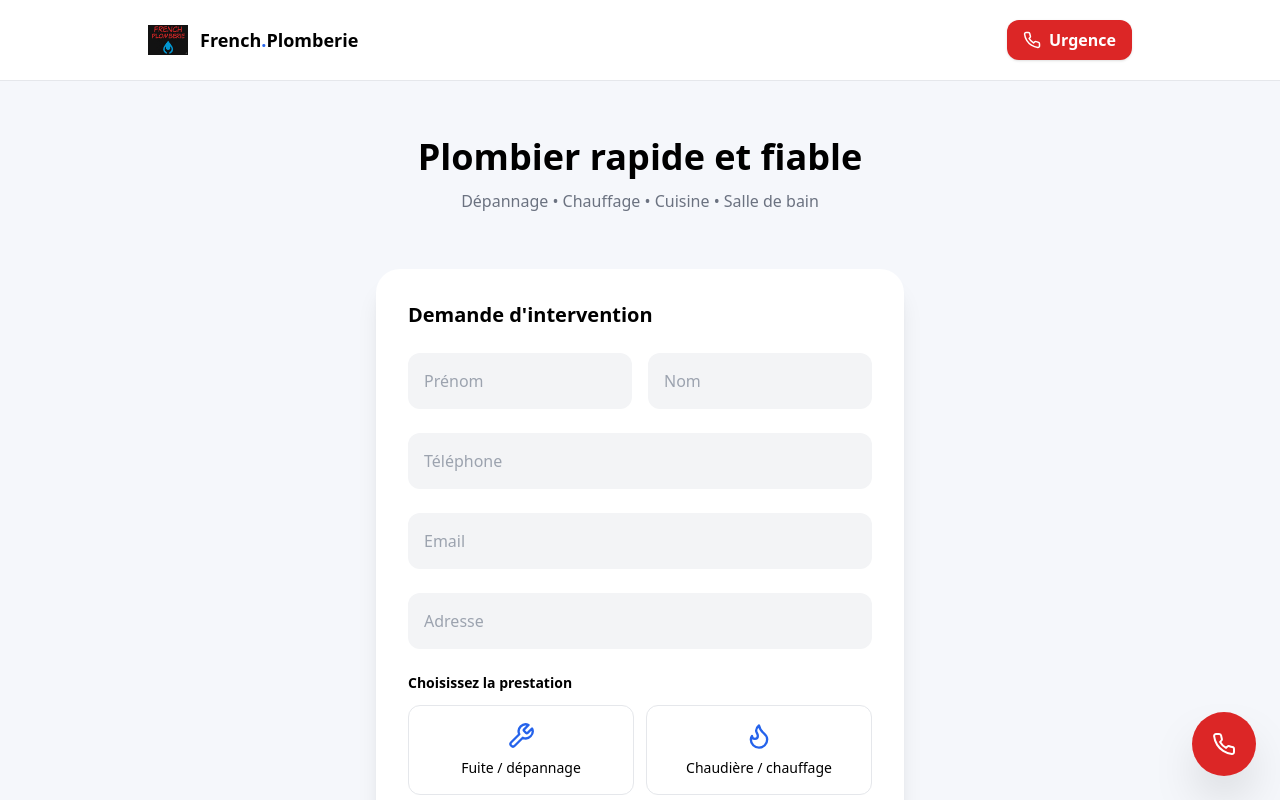
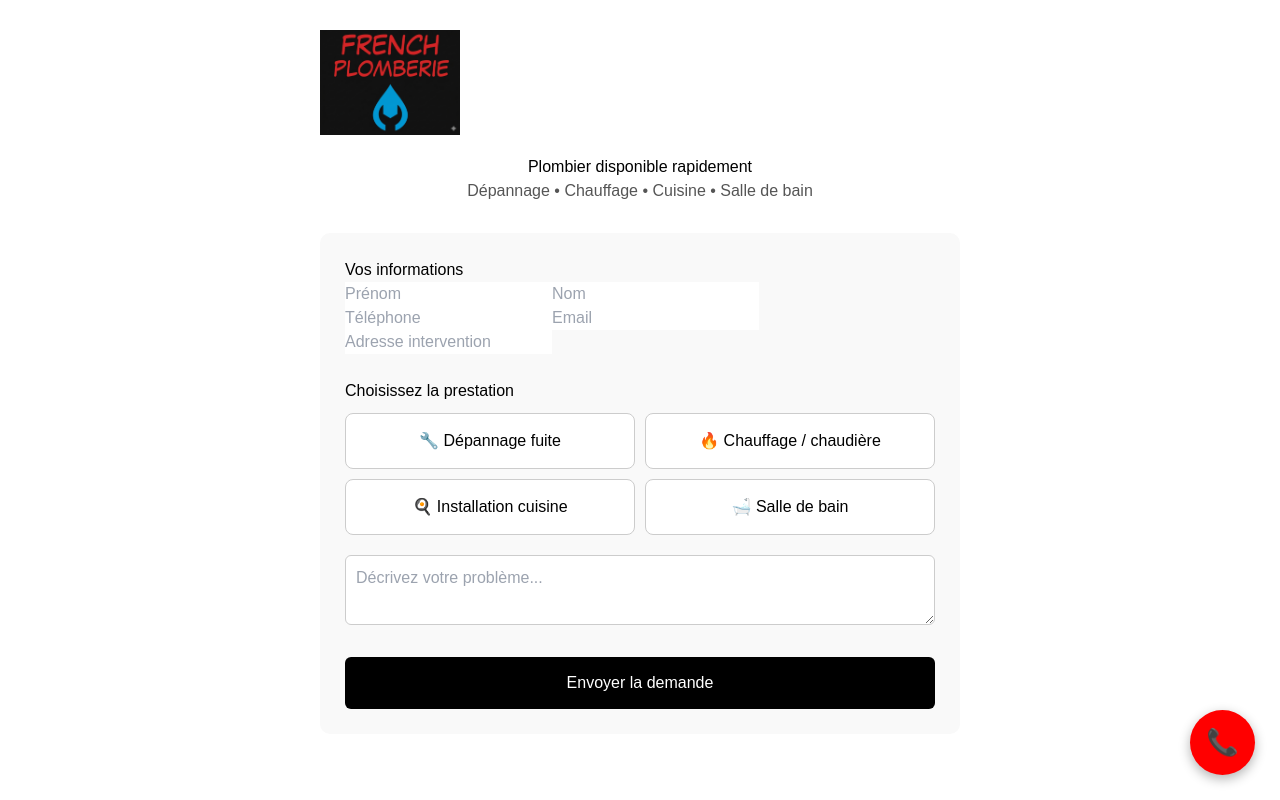
Before and after one commit to NicolasSendid/French-Plomberie, a Next.js app: page / in a window 1280 px wide. Shown: the top 800 px of the page. Built offline with nearby package versions, Linux system fonts and the light colour scheme.

Commit message:
Update page.tsx

```diff
--- a/app/page.tsx
+++ b/app/page.tsx
@@ -1,342 +1,286 @@
-"use client"
+"use client";
 
-import { useState,useEffect } from "react"
-import {
-Phone,
-Wrench,
-Flame,
-Bath,
-Utensils,
-Send,
-Camera,
-Check,
-X
-} from "lucide-react"
+import { useState, useEffect } from "react";
 
-export default function Home(){
+export default function Home() {
 
-const [formData,setFormData] = useState({
-prenom:"",
-nom:"",
-tel:"",
-mail:"",
-adresse:"",
-prestation:""
-})
-
-const [photos,setPhotos] = useState<File[]>([])
-const [status,setStatus] = useState("idle")
-const [showInstall,setShowInstall] = useState(false)
-const [deferredPrompt,setDeferredPrompt] = useState<any>(null)
-
-const prestations=[
-
-{ id:"depannage",label:"Fuite / dépannage",icon:<Wrench size={28}/> },
-{ id:"chauffage",label:"Chaudière / chauffage",icon:<Flame size={28}/> },
-{ id:"cuisine",label:"Installation cuisine",icon:<Utensils size={28}/> },
-{ id:"sdb",label:"Salle de bain",icon:<Bath size={28}/> }
-
-]
-
-/* INSTALL PWA */
+const [status,setStatus]=useState("");
+const [prestation,setPrestation]=useState("");
+const [showInstall,setShowInstall]=useState(false);
+const [deferredPrompt,setDeferredPrompt]=useState(null);
 
 useEffect(()=>{
 
-window.addEventListener("beforeinstallprompt",(e:any)=>{
+window.addEventListener("beforeinstallprompt",(e)=>{
+e.preventDefault();
+setDeferredPrompt(e);
+setShowInstall(true);
+});
 
-e.preventDefault()
-setDeferredPrompt(e)
-setShowInstall(true)
-
-})
-
-},[])
+},[]);
 
 const installApp=async()=>{
 
-if(!deferredPrompt) return
+if(!deferredPrompt) return;
 
-deferredPrompt.prompt()
+deferredPrompt.prompt();
 
-const choice=await deferredPrompt.userChoice
+const choice=await deferredPrompt.userChoice;
 
 if(choice.outcome==="accepted"){
-setShowInstall(false)
+setShowInstall(false);
 }
 
-}
+};
 
-/* PHOTOS */
+const handleSubmit=async(e)=>{
 
-const handlePhotos=(e:any)=>{
+e.preventDefault();
 
-const files=Array.from(e.target.files).slice(0,3)
+const formData=new FormData(e.target);
+const data=Object.fromEntries(formData.entries());
 
-setPhotos(files as File[])
-
-}
-
-/* SUBMIT */
-
-const handleSubmit=async(e:any)=>{
-
-e.preventDefault()
-
-setStatus("loading")
+data.prestation=prestation;
 
 try{
 
-const data=new FormData()
+const response=await fetch("/api/send",{
+method:"POST",
+headers:{ "Content-Type":"application/json" },
+body:JSON.stringify(data)
+});
 
-Object.entries(formData).forEach(([k,v])=>{
-data.append(k,v)
-})
+if(response.ok){
 
-photos.forEach(photo=>{
-data.append("photos",photo)
-})
-
-const res=await fetch("/api/send",{
-method:"POST",
-body:data
-})
-
-if(res.ok){
-
-setStatus("success")
-
-setFormData({
-prenom:"",
-nom:"",
-tel:"",
-mail:"",
-adresse:"",
-prestation:""
-})
-
-setPhotos([])
+setStatus("✅ Votre demande a bien été envoyée !");
+e.target.reset();
+setPrestation("");
 
 }else{
 
-setStatus("error")
+setStatus("❌ Une erreur est survenue.");
 
 }
 
 }catch{
 
-setStatus("error")
+setStatus("❌ Impossible d'envoyer la demande.");
 
 }
 
-}
-
-/* INPUT HANDLER */
-
-const handleChange=(e:any)=>{
-
-setFormData({
-...formData,
-[e.target.name]:e.target.value
-})
-
-}
+};
 
 return(
 
-<main className="min-h-screen bg-[#F5F7FB] pb-32">
+<div style={{
+maxWidth:"700px",
+margin:"auto",
+padding:"30px",
+fontFamily:"Arial",
+position:"relative"
+}}>
 
-{/* HEADER */}
+{/* LOGO */}
 
-<header className="bg-white border-b sticky top-0 z-20">
+<div style={{textAlign:"center",marginBottom:"20px"}}>
+<img src="/logo.png" style={{width:"140px"}}/>
+</div>
 
-<div className="max-w-5xl mx-auto flex justify-between items-center p-5">
+{/* TITRE */}
 
-<div className="flex items-center gap-3">
+<h1 style={{textAlign:"center"}}>
+Plombier disponible rapidement
+</h1>
 
-<img
-src="/logo.png"
-className="w-10 h-10 object-contain"
-/>
+<p style={{
+textAlign:"center",
+color:"#555",
+marginBottom:"30px"
+}}>
+Dépannage • Chauffage • Cuisine • Salle de bain
+</p>
 
-<p className="font-bold text-lg">
-French<span className="text-blue-600">.</span>Plomberie
-</p>
+<form onSubmit={handleSubmit} style={{
+background:"#f9f9f9",
+padding:"25px",
+borderRadius:"10px"
+}}>
+
+{/* CLIENT */}
+
+<h2>Vos informations</h2>
+
+<input name="prenom" placeholder="Prénom" required />
+<input name="nom" placeholder="Nom" required />
+<input name="tel" placeholder="Téléphone" required />
+<input name="email" placeholder="Email" />
+<input name="adresse" placeholder="Adresse intervention" required />
+
+{/* PRESTATIONS */}
+
+<h3 style={{marginTop:"25px"}}>Choisissez la prestation</h3>
+
+<div style={{
+display:"grid",
+gridTemplateColumns:"1fr 1fr",
+gap:"10px",
+marginTop:"10px"
+}}>
+
+<button
+type="button"
+onClick={()=>setPrestation("depannage")}
+style={{
+padding:"15px",
+borderRadius:"8px",
+border:prestation==="depannage"?"2px solid #0070f3":"1px solid #ccc",
+background:prestation==="depannage"?"#eef4ff":"white",
+cursor:"pointer"
+}}
+>
+🔧 Dépannage fuite
+</button>
+
+<button
+type="button"
+onClick={()=>setPrestation("chauffage")}
+style={{
+padding:"15px",
+borderRadius:"8px",
+border:prestation==="chauffage"?"2px solid #0070f3":"1px solid #ccc",
+background:prestation==="chauffage"?"#eef4ff":"white"
+}}
+>
+🔥 Chauffage / chaudière
+</button>
+
+<button
+type="button"
+onClick={()=>setPrestation("cuisine")}
+style={{
+padding:"15px",
+borderRadius:"8px",
+border:prestation==="cuisine"?"2px solid #0070f3":"1px solid #ccc",
+background:prestation==="cuisine"?"#eef4ff":"white"
+}}
+>
+🍳 Installation cuisine
+</button>
+
+<button
+type="button"
+onClick={()=>setPrestation("sdb")}
+style={{
+padding:"15px",
+borderRadius:"8px",
+border:prestation==="sdb"?"2px solid #0070f3":"1px solid #ccc",
+background:prestation==="sdb"?"#eef4ff":"white"
+}}
+>
+🛁 Salle de bain
+</button>
 
 </div>
 
+{/* MESSAGE */}
+
+<textarea
+name="message"
+placeholder="Décrivez votre problème..."
+style={{
+width:"100%",
+marginTop:"20px",
+padding:"10px",
+borderRadius:"6px",
+border:"1px solid #ccc"
+}}
+/>
+
+{/* BOUTON */}
+
+<button type="submit" style={{
+marginTop:"25px",
+width:"100%",
+padding:"14px",
+background:"black",
+color:"white",
+border:"none",
+borderRadius:"6px",
+fontSize:"16px"
+}}>
+Envoyer la demande
+</button>
+
+</form>
+
+{/* STATUS */}
+
+<p style={{
+marginTop:"20px",
+textAlign:"center",
+fontWeight:"bold"
+}}>
+{status}
+</p>
+
+{/* URGENCE FLOAT */}
+
 <a
 href="tel:0658908674"
-className="bg-red-600 hover:bg-red-700 text-white px-4 py-2 rounded-xl flex items-center gap-2 font-semibold shadow"
+style={{
+position:"fixed",
+bottom:"25px",
+right:"25px",
+background:"red",
+color:"white",
+width:"65px",
+height:"65px",
+borderRadius:"50%",
+display:"flex",
+alignItems:"center",
+justifyContent:"center",
+fontSize:"26px",
+textDecoration:"none",
+boxShadow:"0 4px 12px rgba(0,0,0,0.3)"
+}}
 >
-
-<Phone size={18}/>
-Urgence
-
+📞
 </a>
 
+{/* INSTALL APP */}
+
+{showInstall &&(
+
+<div style={{
+position:"fixed",
+bottom:"20px",
+left:"20px",
+right:"20px",
+background:"white",
+padding:"15px",
+borderRadius:"10px",
+boxShadow:"0 4px 20px rgba(0,0,0,0.2)",
+display:"flex",
+justifyContent:"space-between",
+alignItems:"center"
+}}>
+
+<div style={{fontSize:"14px"}}>
+Installer l'application plomberie
 </div>
 
-</header>
-
-{/* HERO */}
-
-<section className="max-w-5xl mx-auto px-6 py-14 text-center">
-
-<h1 className="text-4xl font-extrabold mb-3">
-Plombier rapide et fiable
-</h1>
-
-<p className="text-gray-500">
-Dépannage • Chauffage • Cuisine • Salle de bain
-</p>
-
-</section>
-
-{/* FORMULAIRE */}
-
-<section className="max-w-xl mx-auto px-6">
-
-<form
-onSubmit={handleSubmit}
-className="bg-white rounded-3xl shadow-xl p-8 space-y-6"
+<button
+onClick={installApp}
+style={{
+background:"#0070f3",
+color:"white",
+border:"none",
+padding:"8px 12px",
+borderRadius:"6px"
+}}
 >
-
-<h2 className="text-xl font-bold">
-Demande d'intervention
-</h2>
-
-<div className="grid grid-cols-2 gap-4">
-
-<input
-name="prenom"
-value={formData.prenom}
-onChange={handleChange}
-required
-placeholder="Prénom"
-className="p-4 rounded-xl bg-gray-100"
-/>
-
-<input
-name="nom"
-value={formData.nom}
-onChange={handleChange}
-required
-placeholder="Nom"
-className="p-4 rounded-xl bg-gray-100"
-/>
-
-</div>
-
-<input
-name="tel"
-value={formData.tel}
-onChange={handleChange}
-required
-placeholder="Téléphone"
-className="p-4 rounded-xl bg-gray-100 w-full"
-/>
-
-<input
-name="mail"
-value={formData.mail}
-onChange={handleChange}
-required
-placeholder="Email"
-className="p-4 rounded-xl bg-gray-100 w-full"
-/>
-
-<input
-name="adresse"
-value={formData.adresse}
-onChange={handleChange}
-required
-placeholder="Adresse"
-className="p-4 rounded-xl bg-gray-100 w-full"
-/>
-
-{/* PRESTATIONS */}
-
-<div>
-
-<p className="text-sm font-semibold mb-3">
-Choisissez la prestation
-</p>
-
-<div className="grid grid-cols-2 gap-3">
-
-{prestations.map(p=>{
-
-const active=formData.prestation===p.id
-
-return(
-
-<button
-type="button"
-key={p.id}
-onClick={()=>setFormData({...formData,prestation:p.id})}
-className={`p-4 rounded-xl border flex flex-col items-center gap-2 transition
-${active?"border-blue-600 bg-blue-50":"border-gray-200 hover:bg-gray-50"}
-`}
->
-
-<div className="text-blue-600">
-{p.icon}
-</div>
-
-<span className="text-sm text-center">
-{p.label}
-</span>
-
-{active && <Check size={18}/>}
-
+Installer
 </button>
-
-)
-
-})}
-
-</div>
-
-</div>
-
-{/* PHOTOS */}
-
-<div>
-
-<label className="border-2 border-dashed border-gray-200 rounded-xl p-6 flex items-center justify-center gap-2 cursor-pointer">
-
-<Camera size={18}/>
-Ajouter photos
-
-<input
-type="file"
-multiple
-accept="image/*"
-className="hidden"
-onChange={handlePhotos}
-/>
-
-</label>
-
-{photos.length>0 &&(
-
-<div className="flex gap-2 mt-3">
-
-{photos.map((photo,i)=>{
-
-const url=URL.createObjectURL(photo)
-
-return(
-
-<img
-key={i}
-src={url}
-className="w-16 h-16 object-cover rounded-lg"
-/>
-
-)
-
-})}
 
 </div>
 
@@ -344,89 +288,6 @@ className="w-16 h-16 object-cover rounded-lg"
 
 </div>
 
-<button
-type="submit"
-className="bg-black text-white w-full py-4 rounded-xl flex items-center justify-center gap-2 font-semibold hover:bg-gray-900"
->
-
-<Send size={18}/>
-Envoyer la demande
-
-</button>
-
-{/* STATUS */}
-
-{status==="loading" &&(
-<p className="text-sm text-gray-500">
-Envoi en cours...
-</p>
-)}
-
-{status==="success" &&(
-<p className="text-green-600 text-sm">
-Demande envoyée avec succès ✅
-</p>
-)}
-
-{status==="error" &&(
-<p className="text-red-600 text-sm">
-Erreur lors de l'envoi ❌
-</p>
-)}
-
-</form>
-
-</section>
-
-{/* BOUTON APPEL FLOTTANT */}
-
-<a
-href="tel:0658908674"
-className="fixed bottom-6 right-6 bg-red-600 text-white p-5 rounded-full shadow-2xl hover:bg-red-700"
->
-
-<Phone/>
-
-</a>
-
-{/* POPUP INSTALLATION APP */}
-
-{showInstall &&(
-
-<div className="fixed bottom-6 left-6 right-6 bg-white shadow-xl rounded-2xl p-5 flex items-center justify-between">
-
-<p className="text-sm font-medium">
-Installer l'application plomberie
-</p>
-
-<div className="flex gap-3">
-
-<button
-onClick={installApp}
-className="bg-blue-600 text-white px-4 py-2 rounded-lg"
->
-
-Installer
-
-</button>
-
-<button
-onClick={()=>setShowInstall(false)}
-className="p-2"
->
-
-<X size={18}/>
-
-</button>
-
-</div>
-
-</div>
-
-)}
-
-</main>
-
-)
+);
 
 }
```
